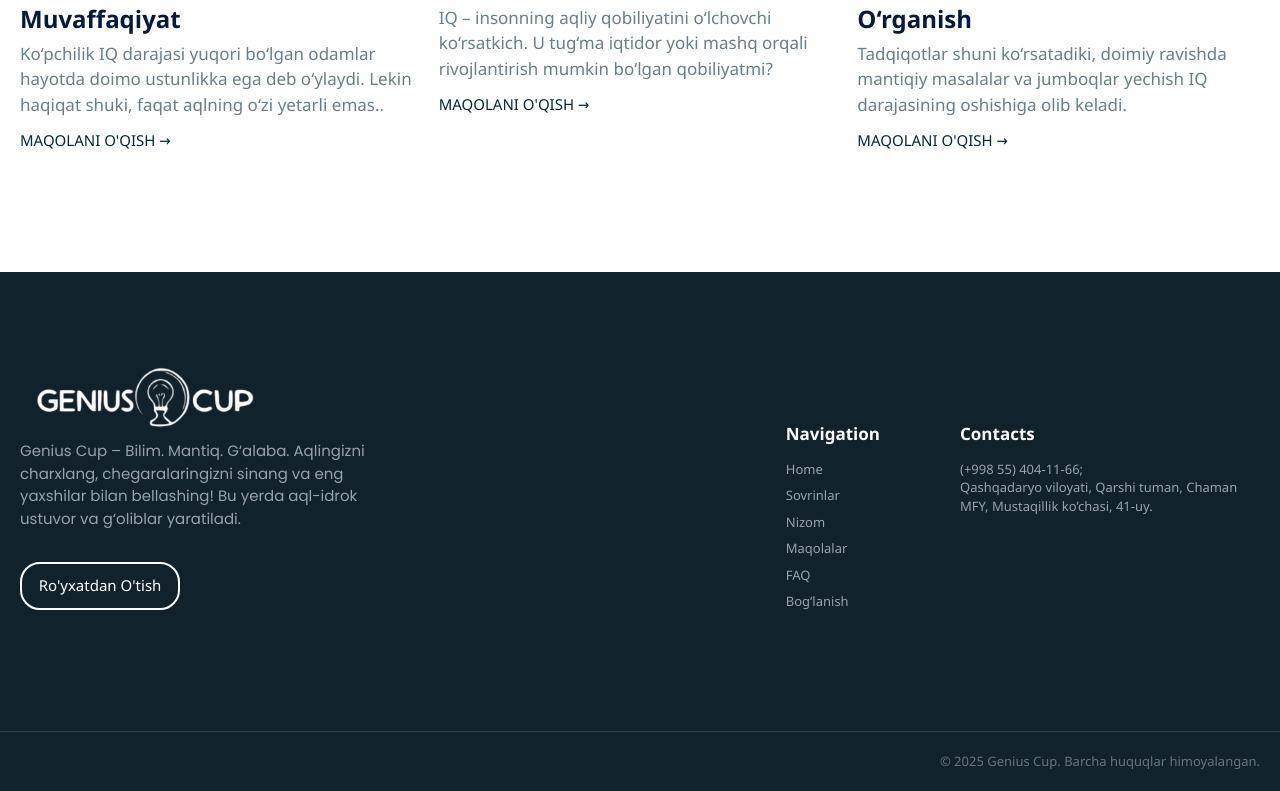
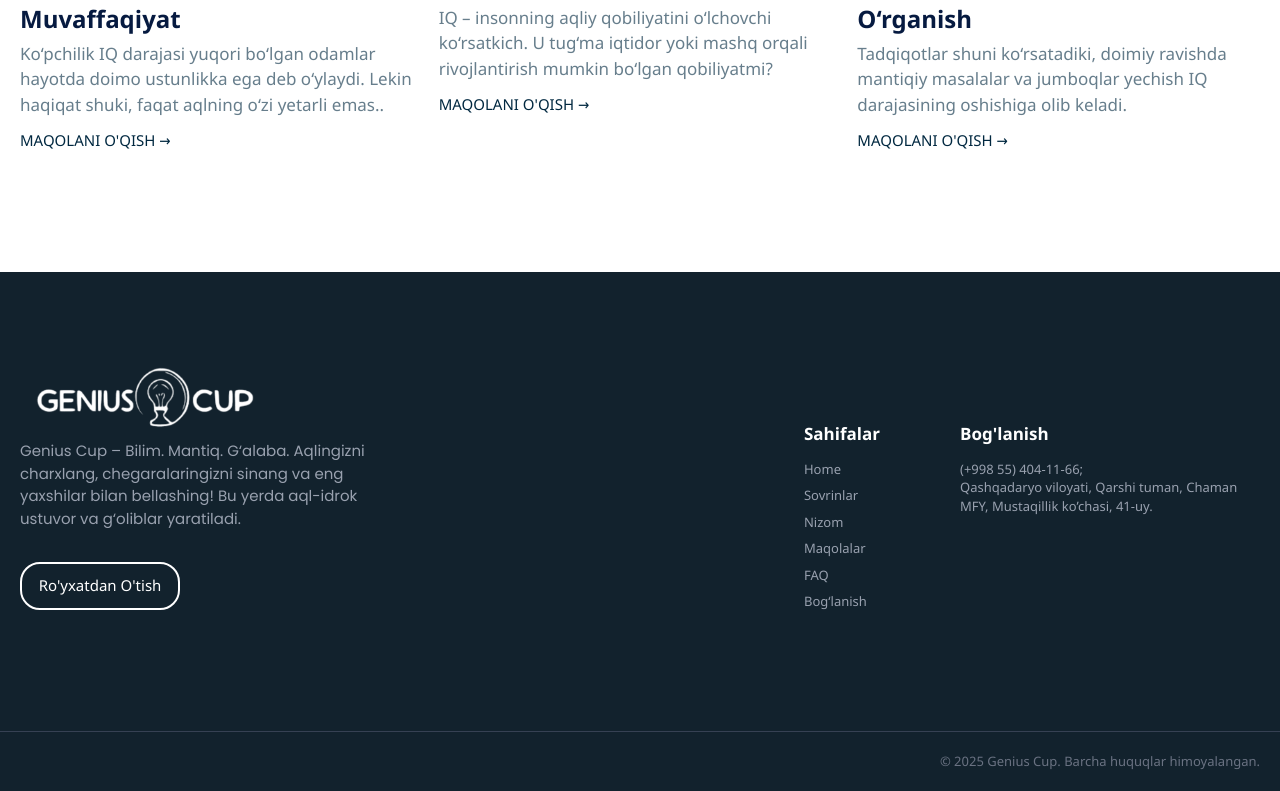
Before and after one commit to alienorar/Genius-Cup-full, a React (Vite) app: page / in a window 1280 px wide. Shown: the part 4240-5031 px from the top of the page. Built offline with nearby package versions, Linux system fonts and the light colour scheme.

Commit message:
english changed to uzbek

```diff
--- a/src/components/footer/index.tsx
+++ b/src/components/footer/index.tsx
@@ -27,7 +27,7 @@ const Footer: React.FC = () => {
         <div className="flex justify-between lg:gap-[80px] gap-5">
           {/* Navigation Links */}
           <div>
-            <h3 className="text-lg sm:text-[16px] md:text-[17px] font-semibold">Navigation</h3>
+            <h3 className="text-lg sm:text-[16px] md:text-[17px] font-semibold">Sahifalar</h3>
             <ul className="mt-3 space-y-2 text-gray-400 text-sm sm:text-[12px] md:text-[13px]">
               <li><a href="/">Home</a></li>
               <li><a href="sovrinlar">Sovrinlar </a></li>
@@ -40,7 +40,7 @@ const Footer: React.FC = () => {
 
           {/* Contacts */}
           <div >
-            <h3 className="text-lg sm:text-[16px] md:text-[17px] font-semibold">Contacts</h3>
+            <h3 className="text-lg sm:text-[16px] md:text-[17px] font-semibold">Bog'lanish</h3>
             <p className="text-gray-400 text-sm sm:text-[12px] md:text-[13px] mt-3">
               (+998 55) 404-11-66;
             </p>
```
